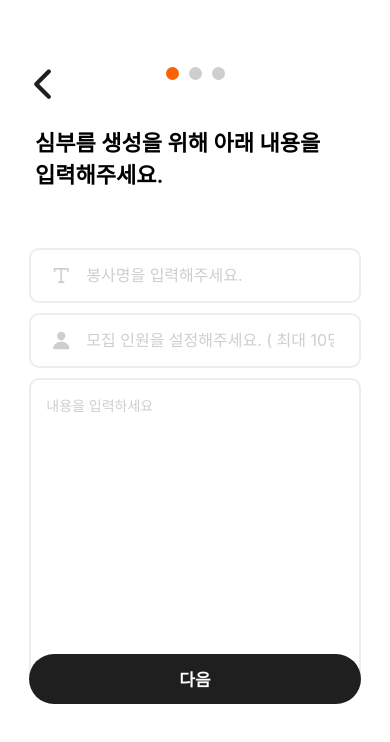
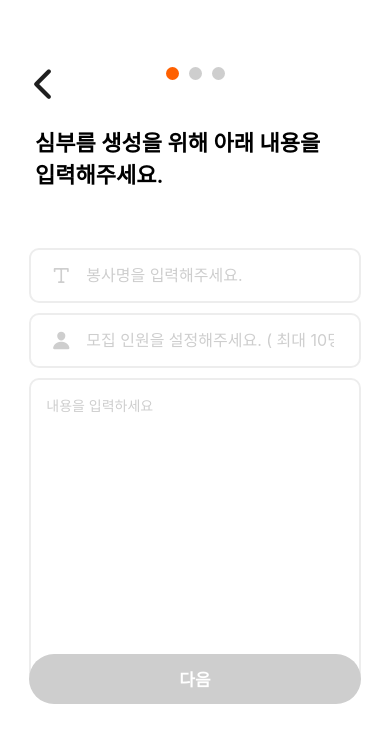
Before and after one commit to c0nnect-10th/qick-app, a React Native app: screen /TeaGenerate1 in a window 390 px wide. Shown: the top 742 px of the page. Built offline with nearby package versions, Linux system fonts and the light colour scheme.

Commit message:
feat: 조건부 버튼 활성화 로직 구현

```diff
--- a/src/pages/teacher/TeaGenerate1.jsx
+++ b/src/pages/teacher/TeaGenerate1.jsx
@@ -1,12 +1,19 @@
 import { StyleSheet, Text, TextInput, TouchableOpacity, View } from "react-native";
 import { SafeAreaView } from "react-native-safe-area-context";
 import Ionicons from 'react-native-vector-icons/Ionicons';
-import { colors } from "../../constants/colors";
 import Feather from 'react-native-vector-icons/Feather';
 import { useState } from "react";
+import { colors } from "../../constants/colors";
 
 export default function TeaHome({ navigation }) {
+    const [title, setTitle] = useState("");
     const [people, setPeople] = useState("");
+    const [content, setContent] = useState("");
+
+    const isFormValid =
+        title.trim() !== "" &&
+        people.trim() !== "" &&
+        content.trim() !== "";
 
     return (
         <SafeAreaView style={styles.container}>
@@ -14,12 +21,14 @@ export default function TeaHome({ navigation }) {
                 <TouchableOpacity onPress={() => navigation.goBack()} style={styles.back}>
                     <Ionicons name="chevron-back" size={45} color={colors.buttonBlackEnabled}/>
                 </TouchableOpacity>
-                <View style={[styles.step, styles.now]}></View>
-                <View style={styles.step}></View>
-                <View style={styles.step}></View>
+                <View style={[styles.step, styles.now]} />
+                <View style={styles.step} />
+                <View style={styles.step} />
             </View>
 
-            <Text style={styles.guide}>심부름 생성을 위해 아래 내용을{"\n"}입력해주세요.</Text>
+            <Text style={styles.guide}>
+                심부름 생성을 위해 아래 내용을{"\n"}입력해주세요.
+            </Text>
 
             <View style={[styles.inputForm, { marginTop: '15%' }]}>
                 <Feather name="type" color={colors.gray200} size={20}/>
@@ -27,6 +36,8 @@ export default function TeaHome({ navigation }) {
                     style={styles.input}
                     placeholder="봉사명을 입력해주세요."
                     placeholderTextColor={colors.gray200}
+                    value={title}
+                    onChangeText={setTitle}
                 />
             </View>
 
@@ -38,7 +49,15 @@ export default function TeaHome({ navigation }) {
                     placeholderTextColor={colors.gray200}
                     keyboardType="numeric"
                     value={people}
-                    onChangeText={(text) => setPeople(text.replace(/[^0-9]/g, ""))}
+                    onChangeText={(text) => {
+                        const onlyNumber = text.replace(/[^0-9]/g, "");
+                        if (Number(onlyNumber) <= 10) {
+                            setPeople(onlyNumber);
+                        }
+                        else {
+
+                        }
+                    }}
                 />
                 {people !== "" && <Text style={styles.unitText}>명</Text>}
             </View>
@@ -46,54 +65,66 @@ export default function TeaHome({ navigation }) {
             <View style={{ marginTop: 10, maxHeight: '40%' }}>
                 <TextInput
                     style={styles.textarea}
-                    multiline={true}
+                    multiline
                     numberOfLines={16}
                     placeholder="내용을 입력하세요"
                     placeholderTextColor={colors.gray200}
                     textAlignVertical="top"
+                    value={content}
+                    onChangeText={setContent}
                 />
             </View>
 
-            <TouchableOpacity style={styles.nextBtn}>
+            <TouchableOpacity
+                disabled={!isFormValid}
+                style={[
+                    styles.nextBtn,
+                    {
+                        backgroundColor: isFormValid
+                            ? colors.buttonBlackEnabled
+                            : colors.buttonBlackDisabled,
+                    },
+                ]}
+                onPress={() => navigation.navigate("TeaGenerate2")}
+            >
                 <Text style={styles.nextBtnText}>다음</Text>
             </TouchableOpacity>
         </SafeAreaView>
-    )
+    );
 }
 
 const styles = StyleSheet.create({
     container: {
         flex: 1,
-        position: 'relative'
     },
-    back : {
+    back: {
         position: 'absolute',
         left: 20,
         top: 60,
     },
-    top : {
+    top: {
         flexDirection: 'row',
         gap: 10,
         justifyContent: 'center',
         alignItems: 'flex-end',
-        height: 80
+        height: 80,
     },
-    step : {
+    step: {
         backgroundColor: colors.gray200,
         width: 13,
         height: 13,
-        borderRadius: 100
+        borderRadius: 100,
     },
-    now : {
-        backgroundColor: colors.orange
+    now: {
+        backgroundColor: colors.orange,
     },
-    guide : {
+    guide: {
         fontWeight: '600',
         fontSize: 22,
         marginLeft: 35,
-        marginTop: 45
+        marginTop: 45,
     },
-    inputForm : {
+    inputForm: {
         width: '85%',
         alignSelf: 'center',
         flexDirection: 'row',
@@ -103,19 +134,19 @@ const styles = StyleSheet.create({
         height: 55,
         alignItems: 'center',
         paddingLeft: 20,
-        position: 'relative'
+        position: 'relative',
     },
-    input : {
+    input: {
         fontSize: 16,
         paddingLeft: 15,
-        color: colors.inputText
+        color: colors.inputText,
     },
     unitText: {
         position: 'absolute',
         right: 16,
         color: colors.inputText,
         fontSize: 16,
-        pointerEvents: 'none'
+        pointerEvents: 'none',
     },
     textarea: {
         borderWidth: 2,
@@ -123,13 +154,12 @@ const styles = StyleSheet.create({
         borderRadius: 10,
         padding: 15,
         height: '100%',
-        textAlignVertical: 'top',
         width: '85%',
         alignSelf: 'center',
-        color: colors.inputText
+        color: colors.inputText,
+        textAlignVertical: 'top',
     },
-    nextBtn : {
-        backgroundColor: colors.buttonBlackEnabled,
+    nextBtn: {
         height: 50,
         width: '85%',
         alignSelf: 'center',
@@ -139,9 +169,9 @@ const styles = StyleSheet.create({
         position: 'relative',
         top: -30,
     },
-    nextBtnText : {
+    nextBtnText: {
         color: 'white',
         fontWeight: '700',
         fontSize: 17,
-    }
+    },
 });
```
